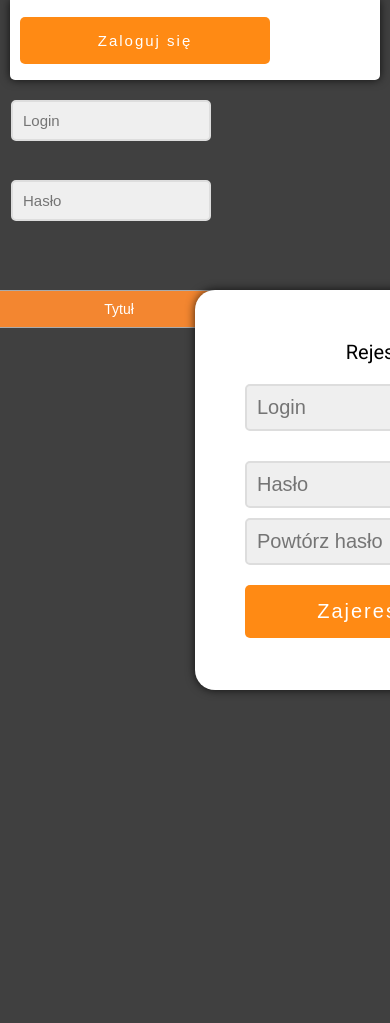
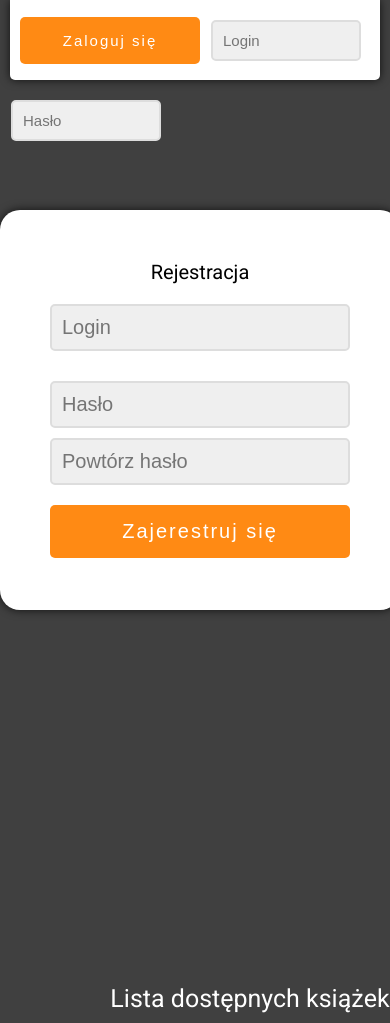
Before and after one commit to CasinoRoyaleKrupier/online-libray, a PHP site: page / in a window 390 px wide; the page is wider, and only the part inside the window is pictured. Shown: the top 1023 px of that part. Run offline with PHP 8.4, Linux system fonts and the light colour scheme; data that the repository does not hold is empty.

Commit message:
update layout

```diff
--- a/css/login_inputs.css
+++ b/css/login_inputs.css
@@ -100,6 +100,20 @@ a:hover { background-color: hsl(30, 100%, 54%); }
 {
     #container_login input[type=submit]
     {
-        width: 250px;
+        width: 200px;
     }
 }
+
+@media(max-width: 680px)
+{
+    #container_login input[type=text],
+    #container_login input[type=password]
+    {
+        width: 150px;
+    }
+
+    #container_login input[type=submit]
+    {
+        width: 180px;
+    }
+}
--- a/css/login_panel.css
+++ b/css/login_panel.css
@@ -23,16 +23,15 @@ header
 #container_row
 {
     width: 50%;
-    height: calc(200vh - 80px);
+    min-height: calc(100vh - 80px);
     float: left;
     position: relative;
-    /* background: #000; */
 }
 
 #container_login
 {
     width: calc(100% - 20px);
-    height: 80px;
+    min-height: 80px;
     margin: 0 auto;
     background: #fff;
     position: relative;
@@ -56,15 +55,26 @@ header
     right: 0;
     position: absolute;
     margin: auto;
-    margin-top: 50px;
+    margin-top: 100px;
     border-radius: 20px;
     -webkit-box-shadow: 0px 0px 10px 0px rgba(0,0,0,0.75);
     -moz-box-shadow: 0px 0px 10px 0px rgba(0,0,0,0.75);
     box-shadow: 0px 0px 10px 0px rgba(0,0,0,0.75);
 }
 
-@media(max-width: 1000px)
+#table_title {
+    font-size: 25px;
+    text-align: center;
+    margin: 10px 0;
+    display: block;
+}
+
+@media(max-width: 1200px)
 {
+    #container_row
+    {
+        width: 100%;
+    }
     #container_register
     {
         margin: 50px auto;
--- a/index.php
+++ b/index.php
@@ -35,18 +35,6 @@
     </div>
 
     <div id="container_row">
-        <div id="containter_table">
-        <table class="tg">
-            <tr>
-                <th class="tg-c3ow">Tytuł</th>
-                <th class="tg-c3ow">Autor</th>
-            </tr>
-            <?php require_once "user_php_scripts/login_table_books.php" ?>
-        </table>
-    </div>
-    </div>
-
-    <div id="container_row">
         <div id="container_register">
             <header>Rejestracja</header>
             <form action="user_php_scripts/register_new_user.php" method="post">
@@ -59,6 +47,19 @@
         </div>
     </div>
 
+    <div id="container_row">
+        <div id="containter_table">
+        <span id="table_title">Lista dostępnych książek</span>
+        <table class="tg">
+            <tr>
+                <th class="tg-c3ow">Tytuł</th>
+                <th class="tg-c3ow">Autor</th>
+            </tr>
+            <?php require_once "user_php_scripts/login_table_books.php" ?>
+        </table>
+    </div>
+    </div>
+
     <!-- <script src="js/login_listeners.js"></script> -->
 </body>
 </html>
```
